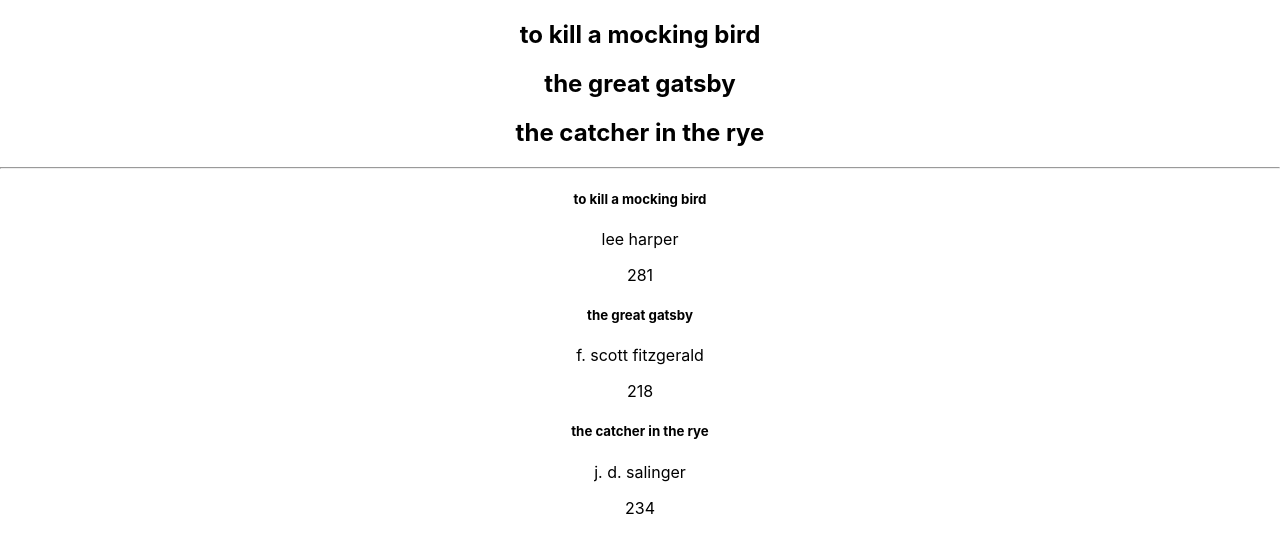
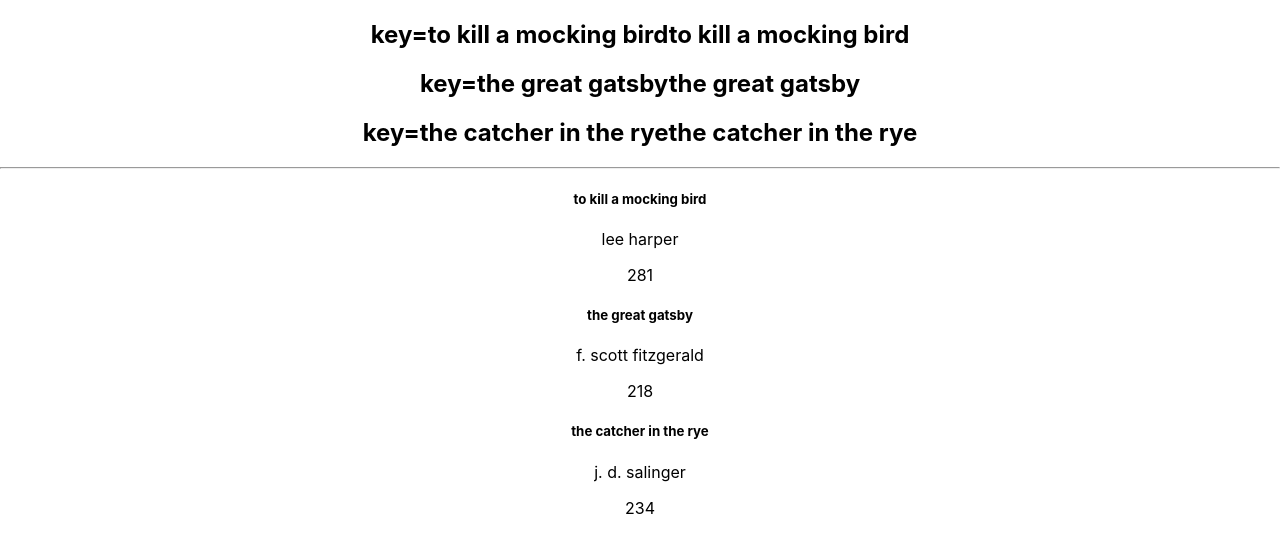
Before and after one commit to codingbyfreddish/react-app, a React (Create React App) app in the folder my-app/: page / in a window 1280 px wide. Shown: the top 552 px of the page. Built offline with nearby package versions, Linux system fonts and the light colour scheme.

Commit message:
add keys RenderingLists.js, Book.js

```diff
--- a/my-app/src/components/RenderingLists.js
+++ b/my-app/src/components/RenderingLists.js
@@ -30,13 +30,13 @@ function RenderingLists() {
   return (
     <div>
         {bookList.map(book => {
-            return <h2>{book}</h2>
+            return <h2>key={book}{book}</h2>
         })}
         {/* <hr />
         {
             books.map(book => {
                 return(
-                   <div>
+                   <div key={book.title}>
                     <h5>{book.title}</h5>
                     <p>{book.author}</p>
                     <p>{book.pages}</p>
@@ -47,7 +47,7 @@ function RenderingLists() {
         <hr />
         {
             books.map(book => {
-                return <Book book={book} />
+                return <Book key={book.title} book={book} />
             })
         }
     </div>
```
